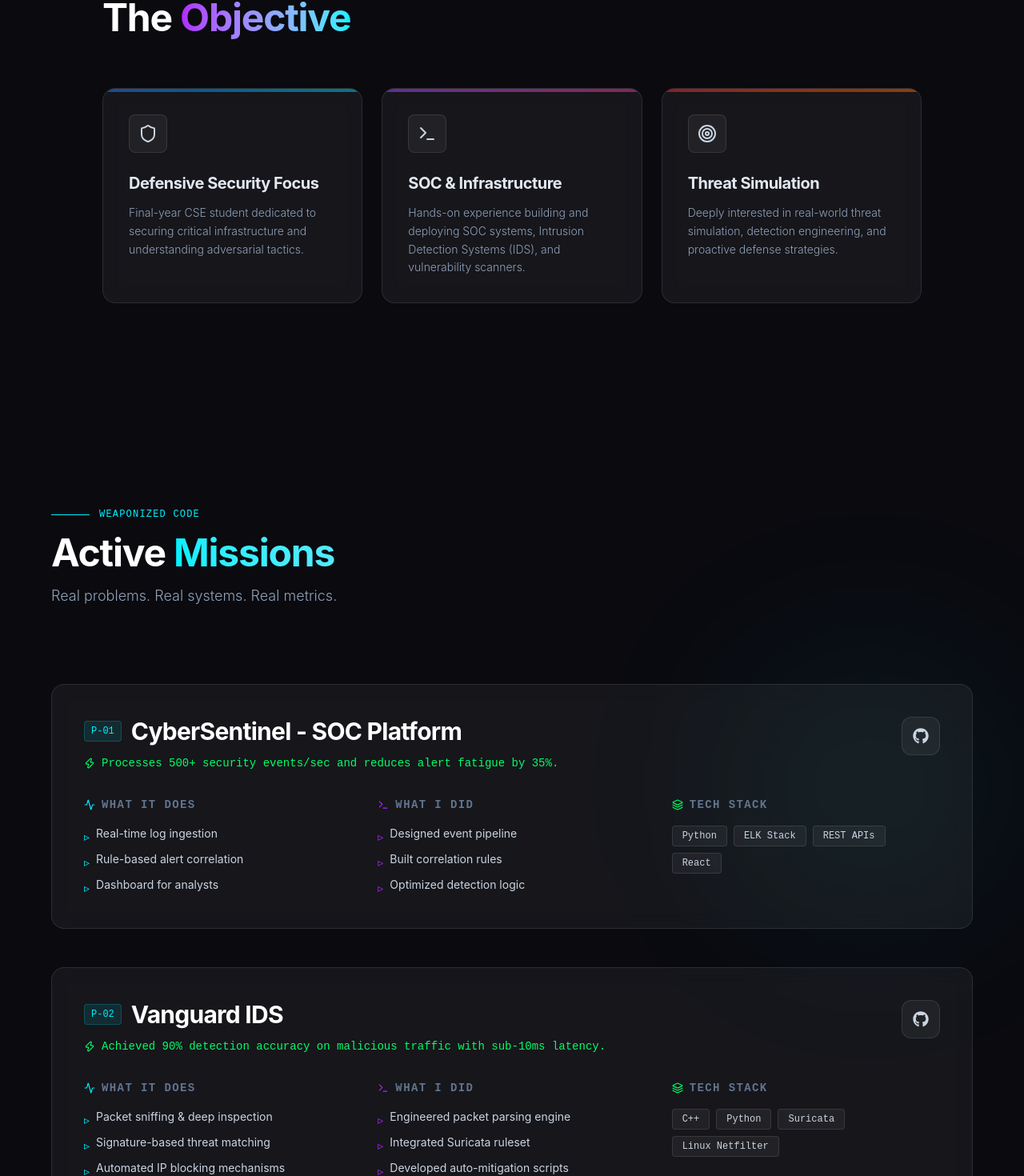
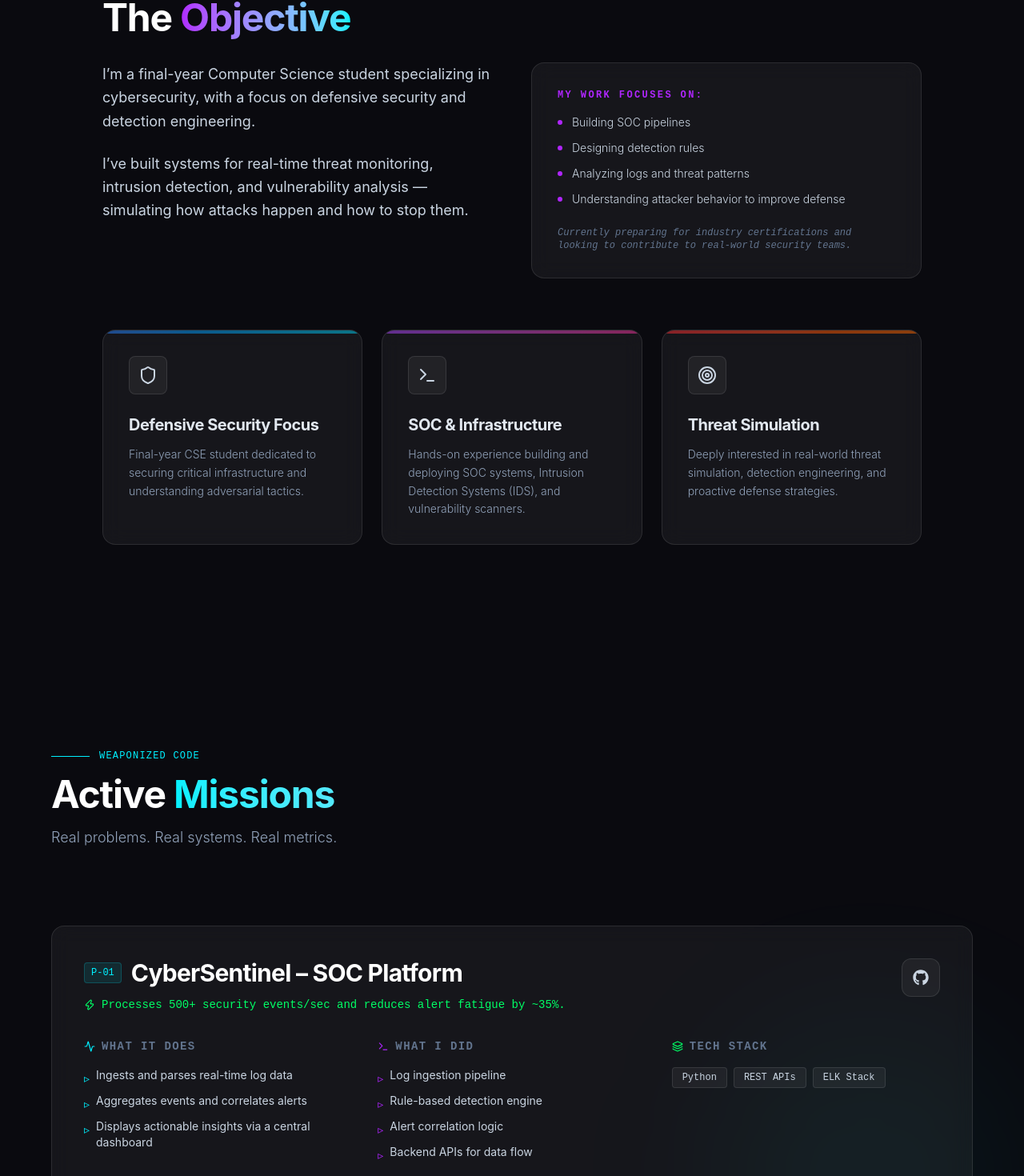
Before and after one commit to prajwal-2201/portfolio, a React (Vite) app: page / in a window 1280 px wide. Shown: the part 962-2432 px from the top of the page at 80% size. Built offline with nearby package versions, Linux system fonts and the light colour scheme.

Commit message:
docs: finalize cybersecurity portfolio text and structure

```diff
--- a/src/sections/Arsenal.jsx
+++ b/src/sections/Arsenal.jsx
@@ -3,32 +3,32 @@ import { Shield, Server, Search, Target } from 'lucide-react';
 
 const categories = [
   {
+    title: "Systems & Internals",
+    icon: Server,
+    color: "text-red-400",
+    glow: "group-hover:shadow-[0_0_30px_rgba(248,113,113,0.15)] group-hover:border-red-400/50",
+    skills: ["Linux Namespaces", "cgroups", "Process Isolation", "Kernel Structures"]
+  },
+  {
     title: "Detection Engineering",
     icon: Shield,
-    color: "text-red-400",
-    glow: "group-hover:shadow-[0_0_30px_rgba(248,113,113,0.15)] group-hover:border-red-400/50",
-    skills: ["Suricata/Snort Rules", "YARA Signatures", "SIEM (ELK, Splunk)", "Threat Modeling"]
+    color: "text-neon-purple",
+    glow: "group-hover:shadow-[0_0_30_rgba(176,38,255,0.15)] group-hover:border-neon-purple/50",
+    skills: ["Rule-based Detection", "IOC Analysis", "YARA Signatures", "SIEM (ELK, Splunk)"]
   },
   {
-    title: "Systems Architecture",
-    icon: Server,
-    color: "text-neon-purple",
-    glow: "group-hover:shadow-[0_0_30px_rgba(176,38,255,0.15)] group-hover:border-neon-purple/50",
-    skills: ["Linux Namespaces", "cgroups", "Docker/Containers", "Network Topologies"]
-  },
-  {
-    title: "Incident Response",
+    title: "Network & Traffic",
     icon: Search,
     color: "text-neon-green",
     glow: "group-hover:shadow-[0_0_30px_rgba(0,255,102,0.15)] group-hover:border-neon-green/50",
-    skills: ["Log Analysis", "Packet Inspection (PCAP)", "Memory Forensics", "Malware Sandbox"]
+    skills: ["Traffic Inspection", "Packet Analysis", "Wireshark", "Suricata Rules"]
   },
   {
-    title: "Offensive Tactics",
+    title: "Threat Analysis",
     icon: Target,
     color: "text-neon-blue",
     glow: "group-hover:shadow-[0_0_30px_rgba(0,240,255,0.15)] group-hover:border-neon-blue/50",
-    skills: ["OWASP Top 10", "Vulnerability Scanning", "Network Exploitation", "Privilege Escalation"]
+    skills: ["Log Parsing", "Alert Correlation", "Burp Suite", "Nmap Scans"]
   }
 ];
 
--- a/src/sections/Contact.jsx
+++ b/src/sections/Contact.jsx
@@ -23,7 +23,7 @@ export default function Contact() {
           </h2>
 
           <p className="text-lg text-slate-400 mb-12 max-w-2xl mx-auto font-light relative z-10">
-            Ready to secure real-world infrastructures. Open to full-time opportunities and internships.
+            Let’s connect if you're working on security systems, SOC teams, or threat detection problems.
           </p>
 
           {/* Primary Actions (Hire Me / Resume) */}
--- a/src/sections/Hero.jsx
+++ b/src/sections/Hero.jsx
@@ -41,8 +41,12 @@ export default function Hero() {
           <span className="text-transparent bg-clip-text bg-gradient-to-r from-neon-blue to-neon-purple">| SOC & Detection Systems</span>
         </motion.h1>
 
-        <motion.p variants={itemVariants} className="text-lg md:text-xl text-slate-400 max-w-2xl mx-auto mb-12 font-light">
-          I build systems that detect, analyze, and respond to real-world cyber threats.
+        <motion.p variants={itemVariants} className="text-lg md:text-xl text-slate-200 max-w-3xl mx-auto mb-4 font-medium">
+          I design and build systems that detect, analyze, and respond to real-world cyber threats.
+        </motion.p>
+
+        <motion.p variants={itemVariants} className="text-base md:text-lg text-slate-400 max-w-2xl mx-auto mb-12 font-light">
+          Focused on threat detection, incident response, and defensive engineering using Python, Linux, and modern security tooling.
         </motion.p>
 
         <motion.div variants={itemVariants} className="flex flex-col sm:flex-row justify-center items-center gap-4">
--- a/src/sections/Journey.jsx
+++ b/src/sections/Journey.jsx
@@ -40,7 +40,43 @@ export default function Journey() {
             <div className="h-px w-12 bg-neon-blue" />
             <span className="text-xs font-mono text-neon-blue tracking-widest uppercase">Identity</span>
           </div>
-          <h2 className="text-3xl md:text-5xl font-bold mb-6">The <span className="text-transparent bg-clip-text bg-gradient-to-r from-neon-purple to-neon-blue">Objective</span></h2>
+          <h2 className="text-3xl md:text-5xl font-bold mb-8">The <span className="text-transparent bg-clip-text bg-gradient-to-r from-neon-purple to-neon-blue">Objective</span></h2>
+
+          <div className="grid grid-cols-1 md:grid-cols-2 gap-12 text-slate-300">
+            <div className="space-y-6">
+              <p className="text-lg leading-relaxed">
+                I’m a final-year Computer Science student specializing in cybersecurity, with a focus on defensive security and detection engineering.
+              </p>
+              <p className="text-lg leading-relaxed">
+                I’ve built systems for real-time threat monitoring, intrusion detection, and vulnerability analysis — simulating how attacks happen and how to stop them.
+              </p>
+            </div>
+
+            <div className="glass-panel p-8 bg-white/5 border border-white/10 rounded-xl">
+              <h4 className="text-xs font-mono text-neon-purple uppercase tracking-[0.2em] mb-4">My work focuses on:</h4>
+              <ul className="space-y-3 font-light text-sm">
+                <li className="flex items-center gap-3">
+                  <span className="w-1.5 h-1.5 rounded-full bg-neon-purple" />
+                  Building SOC pipelines
+                </li>
+                <li className="flex items-center gap-3">
+                  <span className="w-1.5 h-1.5 rounded-full bg-neon-purple" />
+                  Designing detection rules
+                </li>
+                <li className="flex items-center gap-3">
+                  <span className="w-1.5 h-1.5 rounded-full bg-neon-purple" />
+                  Analyzing logs and threat patterns
+                </li>
+                <li className="flex items-center gap-3">
+                  <span className="w-1.5 h-1.5 rounded-full bg-neon-purple" />
+                  Understanding attacker behavior to improve defense
+                </li>
+              </ul>
+              <p className="mt-6 text-xs text-slate-500 font-mono italic">
+                Currently preparing for industry certifications and looking to contribute to real-world security teams.
+              </p>
+            </div>
+          </div>
         </motion.div>
 
         <div className="grid grid-cols-1 md:grid-cols-3 gap-6">
--- a/src/sections/LearningNow.jsx
+++ b/src/sections/LearningNow.jsx
@@ -3,25 +3,32 @@ import { BookOpen, Target, Cloud, ShieldCheck } from 'lucide-react';
 
 const learningGoals = [
   {
-    title: "Security+ / eJPT",
-    status: "Preparing for certification",
-    icon: ShieldCheck,
-    color: "text-neon-blue",
-    progress: 75
-  },
-  {
     title: "Detection Engineering",
-    status: "Building custom Suricata rules",
+    status: "Advanced rule tuning and behavioral analysis",
     icon: Target,
     color: "text-red-400",
-    progress: 60
+    progress: 70
   },
   {
     title: "Cloud Security",
-    status: "Exploring AWS IAM & Security Groups",
+    status: "Exploring IAM security and cloud infrastructure hardening",
     icon: Cloud,
     color: "text-neon-purple",
-    progress: 40
+    progress: 45
+  },
+  {
+    title: "Security+ / eJPT",
+    status: "Preparing for industry certifications",
+    icon: ShieldCheck,
+    color: "text-neon-blue",
+    progress: 85
+  },
+  {
+    title: "Incident Response",
+    status: "Improving workflows for forensic analysis",
+    icon: BookOpen,
+    color: "text-neon-green",
+    progress: 55
   }
 ];
 
--- a/src/sections/Missions.jsx
+++ b/src/sections/Missions.jsx
@@ -5,37 +5,70 @@ import { FaGithub as Github } from 'react-icons/fa';
 const projects = [
   {
     id: "P-01",
-    title: "CyberSentinel - SOC Platform",
-    impact: "Processes 500+ security events/sec and reduces alert fatigue by 35%.",
+    title: "CyberSentinel – SOC Platform",
+    impact: "Processes 500+ security events/sec and reduces alert fatigue by ~35%.",
     whatItDoes: [
-      "Real-time log ingestion",
-      "Rule-based alert correlation",
-      "Dashboard for analysts"
+      "Ingests and parses real-time log data",
+      "Aggregates events and correlates alerts",
+      "Displays actionable insights via a central dashboard"
     ],
-    techStack: ["Python", "ELK Stack", "REST APIs", "React"],
+    techStack: ["Python", "REST APIs", "ELK Stack"],
     whatIDid: [
-      "Designed event pipeline",
-      "Built correlation rules",
-      "Optimized detection logic"
+      "Log ingestion pipeline",
+      "Rule-based detection engine",
+      "Alert correlation logic",
+      "Backend APIs for data flow"
     ],
     github: "https://github.com/prajwal-2201"
   },
   {
     id: "P-02",
-    title: "Vanguard IDS",
-    impact: "Achieved 90% detection accuracy on malicious traffic with sub-10ms latency.",
+    title: "Host-Based IDS",
+    impact: "90%+ detection accuracy on SQLi and XSS attacks; tested on 10k+ packets.",
     whatItDoes: [
-      "Packet sniffing & deep inspection",
-      "Signature-based threat matching",
-      "Automated IP blocking mechanisms"
+      "Monitors system/network activity",
+      "Detects malicious traffic patterns using rules",
+      "Flags indicators of compromise in real time"
     ],
-    techStack: ["C++", "Python", "Suricata", "Linux Netfilter"],
+    techStack: ["Python", "Suricata", "Wireshark"],
     whatIDid: [
-      "Engineered packet parsing engine",
-      "Integrated Suricata ruleset",
-      "Developed auto-mitigation scripts"
+      "Custom detection rules (50+)",
+      "Traffic analysis logic",
+      "Integration with Suricata"
     ],
-    github: "https://github.com/prajwal-2201"
+    github: "https://github.com/prajwal-2201/Intrusion-Detection-System-"
+  },
+  {
+    id: "P-03",
+    title: "DockSmith – Container Runtime",
+    impact: "Built a lightweight container runtime from scratch.",
+    whatItDoes: [
+      "Runs isolated processes similar to Docker containers",
+      "Provides filesystem and process isolation"
+    ],
+    techStack: ["Go", "Linux (namespaces, cgroups, chroot)"],
+    whatIDid: [
+      "Namespace-based isolation (PID, mount, etc.)",
+      "cgroups-based resource control",
+      "Custom container execution logic"
+    ],
+    github: "https://github.com/prajwal-2201/DockSmith"
+  },
+  {
+    id: "P-04",
+    title: "Automated Vulnerability Scanner",
+    impact: "Reduced manual testing time by ~50%.",
+    whatItDoes: [
+      "Scans web applications for common vulnerabilities",
+      "Identifies input validation flaws and misconfigurations"
+    ],
+    techStack: ["Python", "DVWA"],
+    whatIDid: [
+      "Automated scanning logic",
+      "Payload testing system",
+      "Vulnerability reporting output"
+    ],
+    github: "https://github.com/prajwal-2201/Web-Application-Penetration-Testing"
   }
 ];
 
```
Also changed, not shown: src/sections/GithubHighlights.jsx (+24 -29 lines), src/sections/LabReports.jsx (+15 -19 lines).
